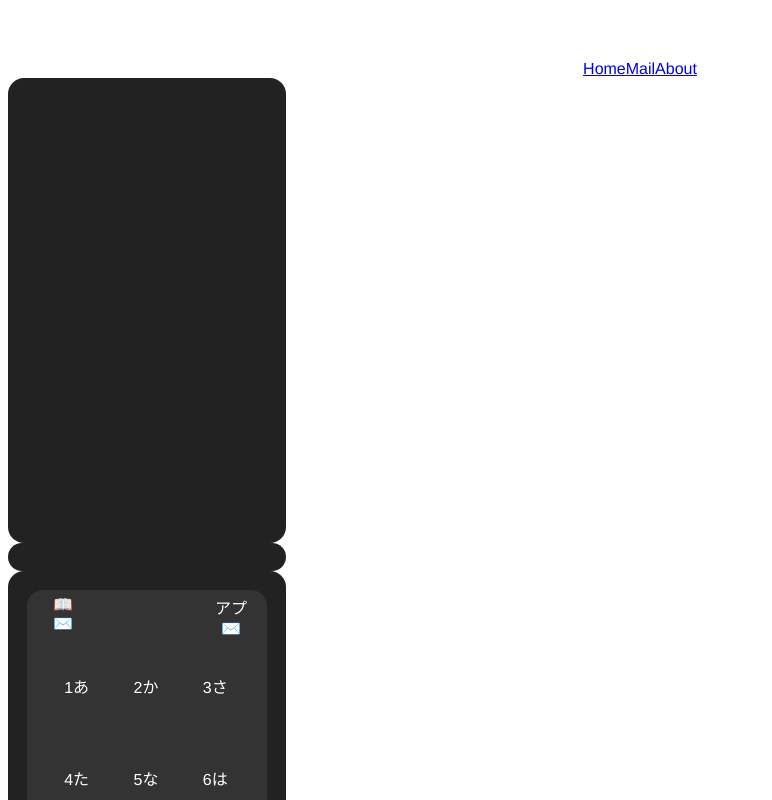
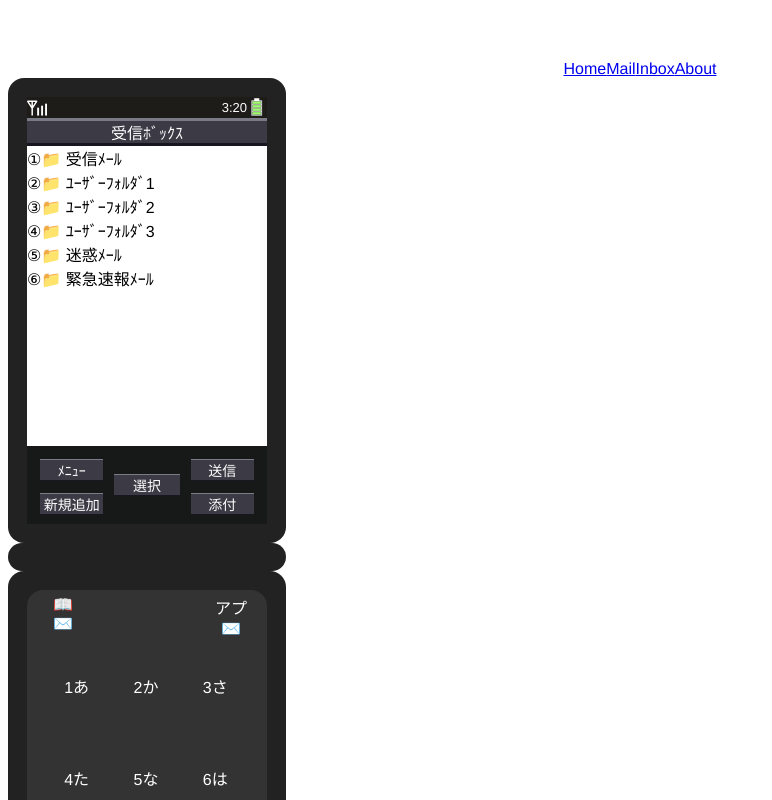
Before and after one commit to pteroid/heisei_chat_client, a Vue app: page /inbox in a window 1280 px wide. Shown: the top 800 px of the page, without its empty margins (0-772 px from the left). Built offline with nearby package versions, Linux system fonts and the light colour scheme.

Commit message:
Inbox(受信ボックス）のページを追加

```diff
--- a/src/App.vue
+++ b/src/App.vue
@@ -3,6 +3,7 @@
         <div id="nav">
             <router-link to="/">Home</router-link>
             <router-link to="/mail">Mail</router-link>
+            <router-link to="/inbox">Inbox</router-link>
             <router-link to="/about">About</router-link>
         </div>
 
--- a/src/router.js
+++ b/src/router.js
@@ -2,6 +2,7 @@ import Vue from 'vue'
 import Router from 'vue-router'
 import Home from './views/Home.vue'
 import Mail from './views/Mail'
+import Inbox from './views/Inbox'
 
 Vue.use(Router)
 
@@ -20,6 +21,11 @@ export default new Router({
             component: Mail
         },
         {
+            path: '/inbox',
+            name: 'inbox',
+            component: Inbox
+        },
+        {
             path: '/about',
             name: 'about',
             // route level code-splitting
--- /dev/null
+++ b/src/views/Inbox.vue
@@ -0,0 +1,154 @@
+<template>
+    <div class="inbox">
+        <div class="statbar">
+            <img src="../assets/antenna.svg" width="20" height="20">
+            <div class="time">
+                3:20
+            </div>
+            <div class="battery">
+                <img src="../assets/battery.png" width="20" height="20">
+            </div>
+
+        </div>
+        <div class="titlebar">
+            受信ﾎﾞｯｸｽ
+        </div>
+        <div class="main">
+            <div class="item">①📁 受信ﾒｰﾙ</div>
+            <div class="item">②📁 ﾕｰｻﾞｰﾌｫﾙﾀﾞ1</div>
+            <div class="item">③📁 ﾕｰｻﾞｰﾌｫﾙﾀﾞ2</div>
+            <div class="item">④📁 ﾕｰｻﾞｰﾌｫﾙﾀﾞ3</div>
+            <div class="item">⑤📁 迷惑ﾒｰﾙ</div>
+            <div class="item">⑥📁 緊急速報ﾒｰﾙ</div>
+        </div>
+        <div class="buttonbar">
+            <div class="side">
+                <div class="button">ﾒﾆｭｰ</div>
+                <div class="button">新規追加</div>
+            </div>
+            <div class="center">
+                <div class="button">選択</div>
+            </div>
+            <div class="side">
+                <div class="button">送信</div>
+                <div class="button">添付</div>
+            </div>
+        </div>
+    </div>
+</template>
+
+<script>
+    export default {
+        name: "Inbox"
+    }
+</script>
+
+<style scoped>
+    .inbox {
+        display: flex;
+        flex-direction: column;
+        height: 100%;
+    }
+
+    /*ステータスバー*/
+    .statbar {
+        display: flex;
+        height: 5%;
+        font-size: 10px;
+        color: white;
+        background-color: #1d1c18;
+        align-items: center;
+    }
+
+    .statbar .time {
+        margin-left: auto;
+        font-size: 13px;
+    }
+
+    .statbar .battery {
+        /*    margin-left: auto;*/
+    }
+
+    /*タイトルバー*/
+    .titlebar {
+        height: 5%;
+        text-align: center;
+        display: flex;
+        align-items: center;
+        justify-content: center;
+        background-color: #3b3a45;
+        border-top: solid 3px rgb(123, 122, 135);
+        border-bottom: solid 3px rgb(24, 22, 32);
+        color: white;
+    }
+
+    /*メインの画面*/
+    .main {
+        flex: 1;
+        display: flex;
+        flex-direction: column;
+        background-color: white;
+        color: black;
+    }
+
+    .main .item {
+        display: flex;
+        align-items: center;
+        height: 8%;
+        /*    border-bottom: solid 1px #161411;*/
+    }
+
+    .main .item:hover {
+        background-color: black;
+        color: white;
+    }
+
+    /*ボタンバー*/
+    .buttonbar {
+        height: 15%;
+        display: flex;
+        margin-top: auto;
+        background-color: rgb(23, 24, 24);
+        color: white;
+        font-size: 14px;
+        padding: 0.5em;
+        text-align: center;
+    }
+
+    .buttonbar .side {
+        display: flex;
+        flex-direction: column;
+        width: 100%;
+    }
+
+    .buttonbar .side .button {
+        height: 100%;
+        margin: 6px;
+        background-color: #3b3a45;
+        border-top: solid 1px rgb(123, 122, 135);
+        border-bottom: solid 1px rgb(24, 22, 32);
+        display: flex;
+        align-items: center;
+        justify-content: center;
+    }
+
+    .buttonbar .center {
+        display: flex;
+        align-content: center;
+        align-items: center;
+        min-height: 100%;
+        width: 100%;
+    }
+
+    .buttonbar .center .button {
+        /*    align-items: center;*/
+        margin: 20px 5px;
+        background-color: #3b3a45;
+        border-top: solid 1px rgb(123, 122, 135);
+        border-bottom: solid 1px rgb(24, 22, 32);
+        text-align: center;
+        width: 100%;
+    }
+
+
+</style>
```
